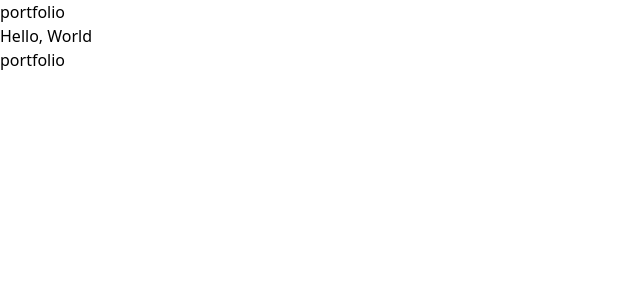
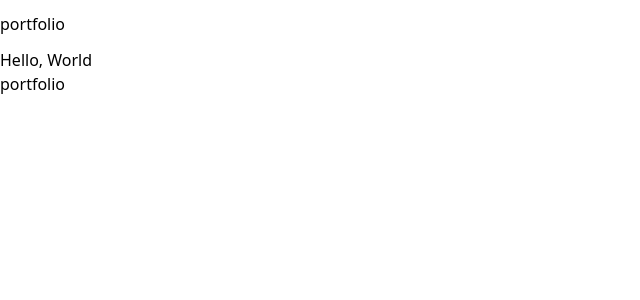
Before and after one commit to hiro-1noue/portfolio, a Next.js app: page / in a window 1280 px wide. Shown: the top 300 px of the page, without its empty margins (0-640 px from the left). Built offline with nearby package versions, Linux system fonts and the light colour scheme.

Commit message:
Chenge design bg and gap

```diff
--- a/src/app/components/Header.tsx
+++ b/src/app/components/Header.tsx
@@ -4,7 +4,9 @@ type HeaderProbs = {
 
 export default function Header({ title }: HeaderProbs) {
   return (
-    <header>
+    <header
+      className="flex h-12 items-center justify-between bg-white gap-8"
+    >
       <h1>{title}</h1>
     </header>
   );
```
